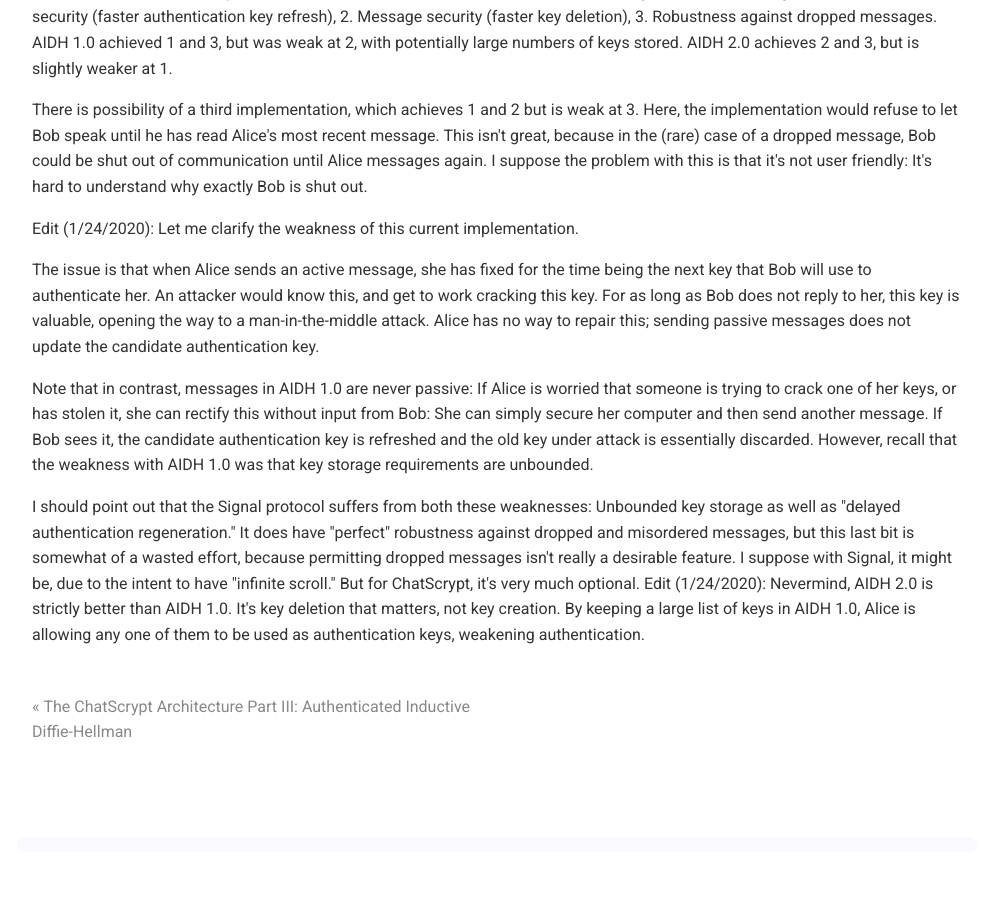
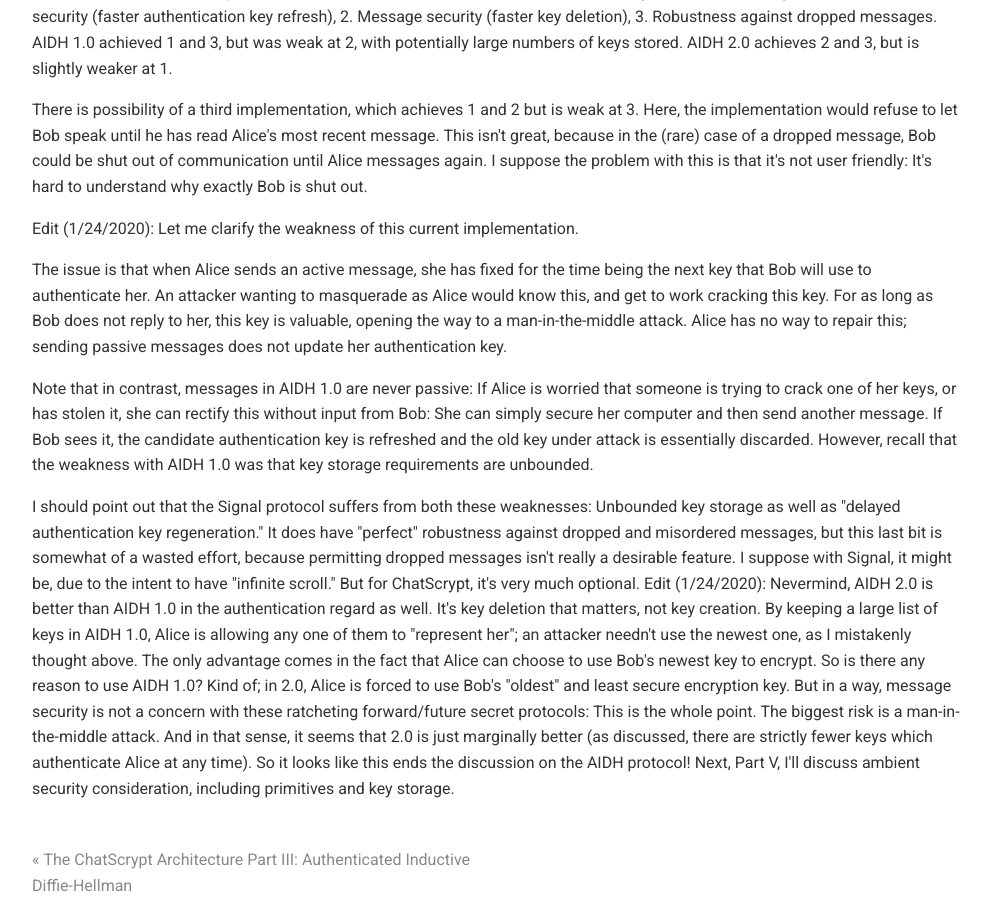
Before and after one commit to chatscrypt/chatscrypt.github.io, a Jekyll site: the page built from _posts/2020-01-24-the-chatscrypt-architecture-part-iv-authenticated-inductive-diffie-hellman-2.html, in a window 1280 px wide and 900 px high, scrolled down 2397 px. Shown: the whole window, without its empty margins (143-1134 px from the left). Built offline with Jekyll 4.4.1, drawn with Linux system fonts in a browser that asks for light colours; comment, search, counter and statistics services are not loaded; before the commit the page ends 3249 px from its top, so only the background shows below that.

Commit message:
Update 2020-01-24-the-chatscrypt-architecture-part-iv-authenticated-inductive-diffie-hellman-2.html

```diff
--- a/_posts/2020-01-24-the-chatscrypt-architecture-part-iv-authenticated-inductive-diffie-hellman-2.html
+++ b/_posts/2020-01-24-the-chatscrypt-architecture-part-iv-authenticated-inductive-diffie-hellman-2.html
@@ -94,10 +94,12 @@ If Bob is Active, he decrypts the message using <b>x', y, r</b>. If he is Passiv
 
 <p>Edit (1/24/2020): Let me clarify the weakness of this current implementation.
 
-<p>The issue is that when Alice sends an active message, she has fixed for the time being the next key that Bob will use to authenticate her. An attacker would know this, and get to work cracking this key. For as long as Bob does not reply to her, this key is valuable, opening the way to a man-in-the-middle attack. Alice has no way to repair this; sending passive messages does not update the candidate authentication key.
+<p>The issue is that when Alice sends an active message, she has fixed for the time being the next key that Bob will use to authenticate her. An attacker wanting to masquerade as Alice would know this, and get to work cracking this key. For as long as Bob does not reply to her, this key is valuable, opening the way to a man-in-the-middle attack. Alice has no way to repair this; sending passive messages does not update her authentication key.
 
 <p>Note that in contrast, messages in AIDH 1.0 are never passive: If Alice is worried that someone is trying to crack one of her keys, or has stolen it, she can rectify this without input from Bob: She can simply secure her computer and then send another message. If Bob sees it, the candidate authentication key is refreshed and the old key under attack is essentially discarded. However, recall that the weakness with AIDH 1.0 was that key storage requirements are unbounded.
 
-<p>I should point out that the Signal protocol suffers from both these weaknesses: Unbounded key storage as well as "delayed authentication regeneration." It does have "perfect" robustness against dropped and misordered messages, but this last bit is somewhat of a wasted effort, because permitting dropped messages isn't really a desirable feature. I suppose with Signal, it might be, due to the intent to have "infinite scroll." But for ChatScrypt, it's very much optional.
+<p>I should point out that the Signal protocol suffers from both these weaknesses: Unbounded key storage as well as "delayed authentication key regeneration." It does have "perfect" robustness against dropped and misordered messages, but this last bit is somewhat of a wasted effort, because permitting dropped messages isn't really a desirable feature. I suppose with Signal, it might be, due to the intent to have "infinite scroll." But for ChatScrypt, it's very much optional.
 
-Edit (1/24/2020): Nevermind, AIDH 2.0 is strictly better than AIDH 1.0. It's key deletion that matters, not key creation. By keeping a large list of keys in AIDH 1.0, Alice is allowing any one of them to be used as authentication keys, weakening authentication.
+Edit (1/24/2020): Nevermind, AIDH 2.0 is better than AIDH 1.0 in the authentication regard as well. It's key deletion that matters, not key creation. By keeping a large list of keys in AIDH 1.0, Alice is allowing any one of them to "represent her"; an attacker needn't use the newest one, as I mistakenly thought above. The only advantage comes in the fact that Alice can choose to use Bob's newest key to encrypt.
+
+So is there any reason to use AIDH 1.0? Kind of; in 2.0, Alice is forced to use Bob's "oldest" and least secure encryption key. But in a way, message security is not a concern with these ratcheting forward/future secret protocols: This is the whole point. The biggest risk is a man-in-the-middle attack. And in that sense, it seems that 2.0 is just marginally better (as discussed, there are strictly fewer keys which authenticate Alice at any time). So it looks like this ends the discussion on the AIDH protocol! Next, Part V, I'll discuss ambient security consideration, including primitives and key storage.
```
